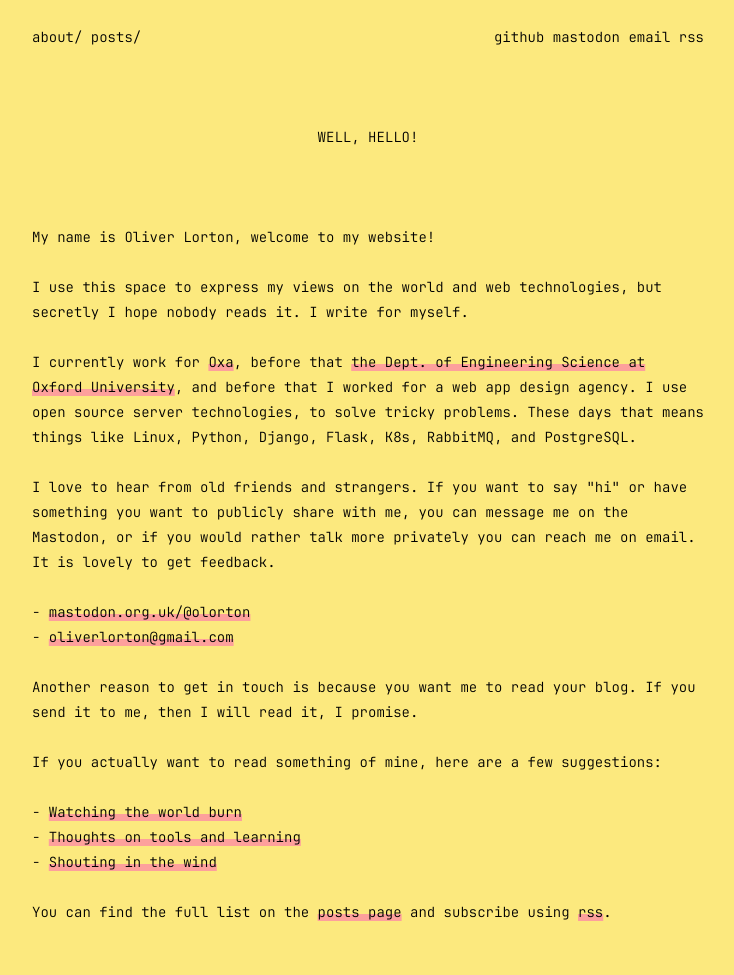
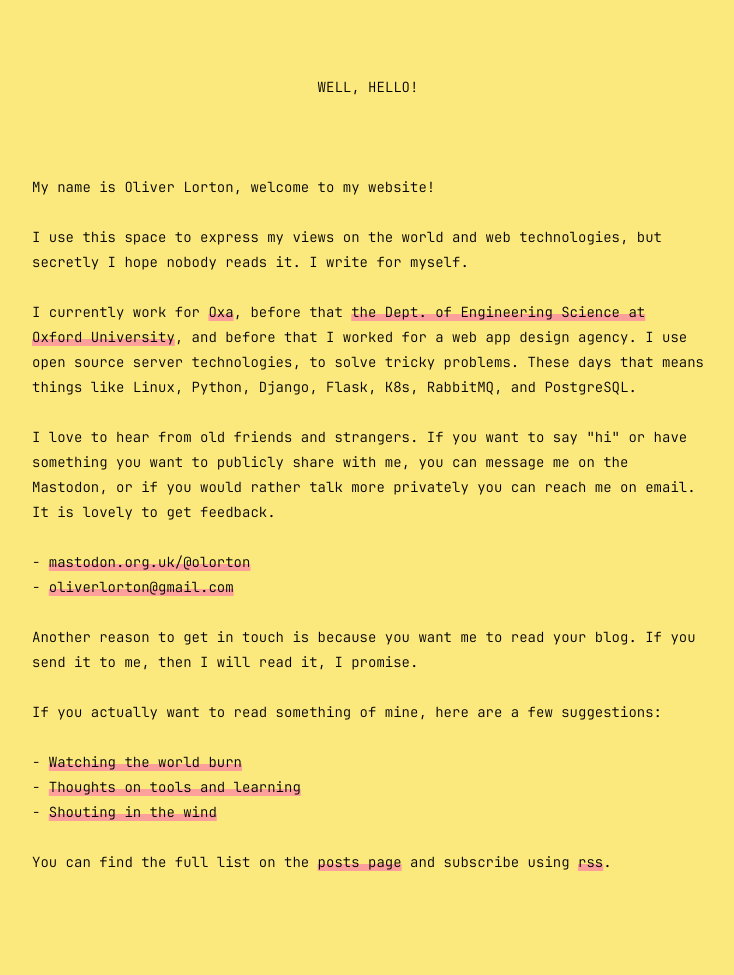
Before and after one commit to olorton/olorton.github.io, a Jekyll site: the page built from index.md, in a window 1280 px wide. Shown: the whole page, without its empty margins (272-1006 px from the left). Built offline with Jekyll 4.4.1, drawn with Linux system fonts in a browser that asks for light colours; after the commit the page ends 925 px from its top, so only the background shows below that.

Commit message:
Remove header from site... it's fine.

```diff
--- a/_layouts/default.html
+++ b/_layouts/default.html
@@ -13,18 +13,6 @@
     <meta name="author" content="@olorton">
 </head>
 <body>
-    <header>
-        <nav>
-            <a href="/">about/</a>
-            <a href="/posts.html">posts/</a>
-            <div class="right">
-                <a href="https://www.github.com/olorton">github</a>
-                <a href="https://mastodon.org.uk/@olorton">mastodon</a>
-                <a href="mailto:oliverlorton@gmail.com">email</a>
-                <a href="/atom.xml">rss</a>
-            </div>
-        </nav>
-    </header>
     {{ content }}
 
     {% if page.hide_footer != true and post.hide_footer != true %}
```
